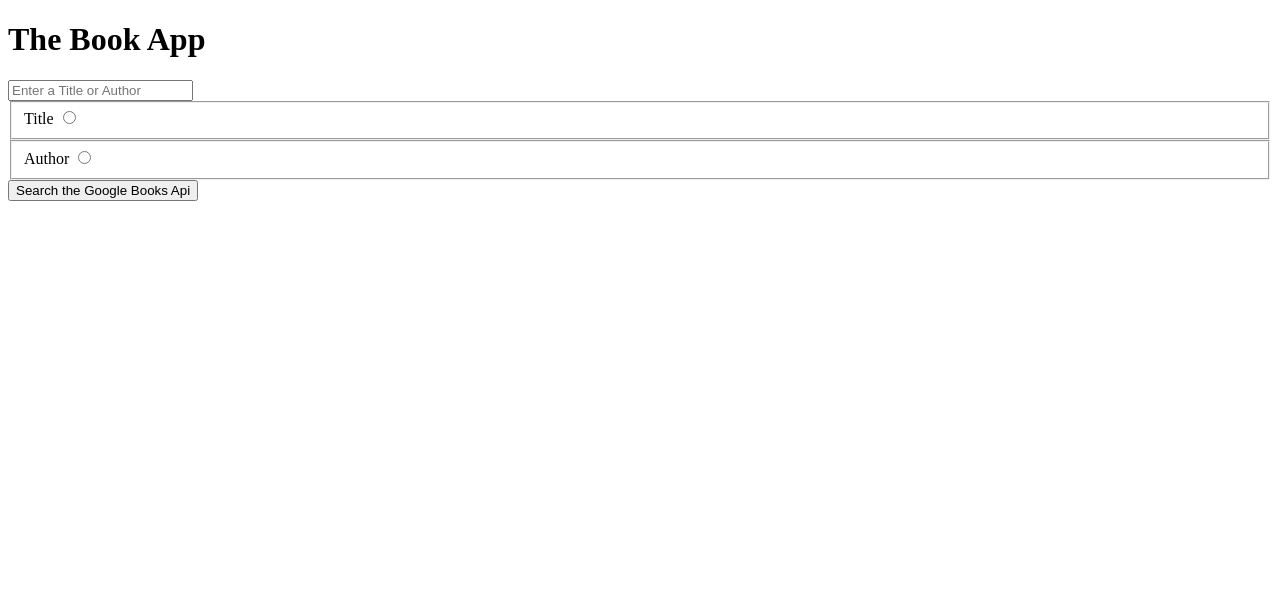
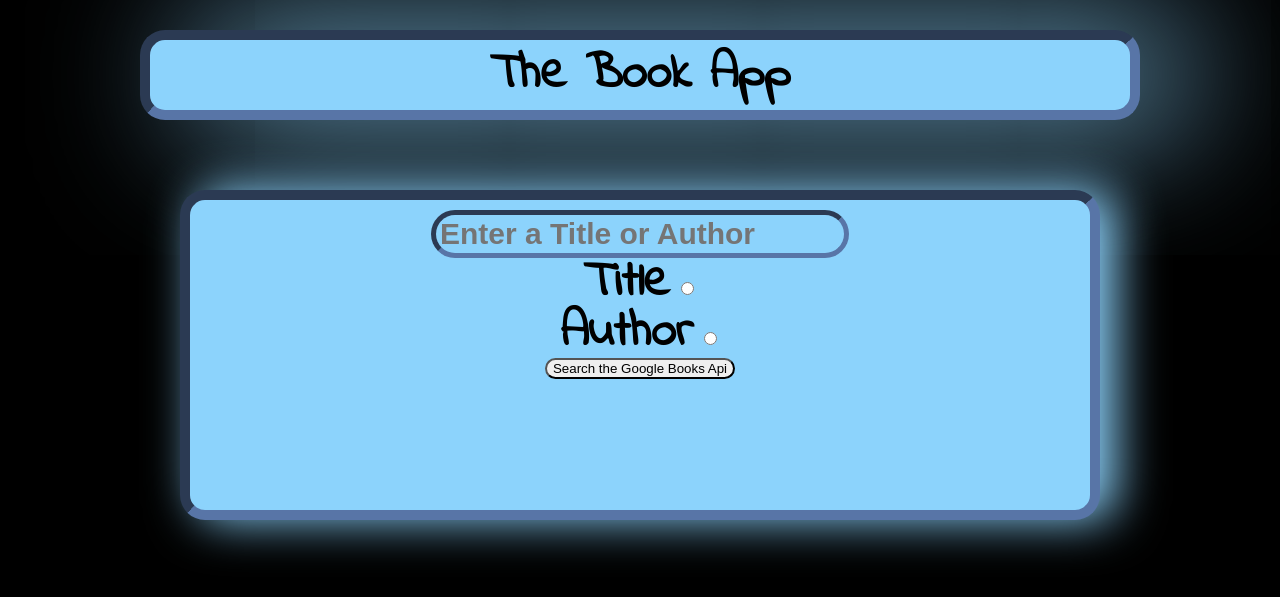
Before and after one commit to Avrey125/book_app, a Node server app: page /pages/searches/new in a window 1280 px wide. Shown: the top 597 px of the page. Run offline with Node 20, Linux system fonts and the light colour scheme.

Commit message:
workin css

```diff
--- a/data/books.sql
+++ b/data/books.sql
@@ -8,4 +8,4 @@ CREATE TABLE books (
 );
 
 INSERT INTO books (title, authors, image, description)
-VALUES('book', 'david', 'bookUrl', 'this book cool');
+VALUES('book', 'david', 'https://i.imgur.com/J5LVHEL.jpg', 'this book cool');
--- a/public/styles/base.css
+++ b/public/styles/base.css
@@ -1,8 +1,17 @@
-body{
-    border:1px solid red;
-    background-color:rgb(73,181,212);
-    width:960px;
+#indexBody{
     text-align:center;
     margin: 0 auto;
 
 };
+#newBody{
+    background-color:black;
+    text-align:center;
+    margin: 0 auto;
+    border:1px solid red;
+    text-align:center;
+}
+body{
+    background: black;
+    width:96opx;
+    text-align:center;
+}
--- a/public/styles/layout.css
+++ b/public/styles/layout.css
@@ -1,12 +1,3 @@
-#main{
-    background-color:	rgb(73,181,212);
-    width: 500px;
-    margin: 10px auto;
-    font-size: 50px;
-    box-shadow: 1em 0 1em rgb(140, 211, 252);
-    border: 10px groove rgb(88,117,167);
-    border-radius: 25px;
-}
 #top{
     border-radius: 25px;
     width: 700px;
@@ -21,6 +12,79 @@
 
 }
 
+#main{
+    background-color:	rgb(73,181,212);
+    width: 500px;
+    margin: 10px auto;
+    font-size: 50px;
+    box-shadow: 1em 0 1em rgb(140, 211, 252);
+    border: 10px groove rgb(88,117,167);
+    border-radius: 25px;
+    padding: 10px;
+}
+
 span{
     font-size:50px;
 }
+
+#nav{
+    display: flex;
+    justify-content: space-evenly;
+
+}
+a{
+    color: black;
+}
+a:hover{
+    color: rgb(88,117,167);
+}
+#newMain{
+
+    background-color: rgb(140, 211, 252);
+    height:300px;
+    border: 10px inset rgb(88,117,167);
+    border-radius: 25px;
+    display:flex;
+    flex-direction: column;
+
+    width:900px;
+    margin: 0 auto;
+    font-family:Indie Flower;
+    font-weight:bold;
+    padding-top:10px;
+    box-shadow: 1em 0 3em rgb(140, 211, 252);
+}
+
+#newTitle{
+    font-family:Indie Flower;
+    font-weight:bold;
+    font-size:50px;
+    background-color: rgb(140, 211, 252);
+    width:960px;
+    display:flex;
+    justify-content: center;
+    flex-direction: row;
+
+    margin: 30px auto;
+    margin-bottom:70px;
+    padding:10px;
+    border: 10px inset rgb(88,117,167);
+    border-radius: 25px;
+    box-shadow: 1em 0 3em rgb(140, 211, 252);
+
+}
+button{
+    border-radius:25px;
+}
+
+form > input{
+    border: 5px inset rgb(88,117,167);
+    border-radius:25px;
+    background-color: rgb(140, 211, 252);
+    color:black;
+    padding:2px;
+    padding-left:4px;
+    font-size:30px;
+    font-weight:bold;
+
+}
--- a/views/pages/searches/new.ejs
+++ b/views/pages/searches/new.ejs
@@ -2,23 +2,29 @@
   <html>
       <head>
         <title>book_app</title>
+        <link rel="stylesheet" href="/styles/reset.css" />
+        <link rel="stylesheet" href="/styles/base.css" />
+        <link rel="stylesheet" href="/styles/layout.css" />
+        <link rel="stylesheet" href="/styles/icons.css" />
+        <link rel="stylesheet" href="/styles/modules.css" />
+        <link href="https://fonts.googleapis.com/css?family=Big+Shoulders+Display%7CIndie+Flower&display=swap" rel="stylesheet">
       </head>
-      <body>
-        <main>
-          <h1>The Book App</h1>
+      <body id = "newBody">
+        <h1 id = "newTitle">The Book App</h1>
+        <main id = "newMain">
 
           <form action='/searches' method='post'>
               <input type="text" name="search" placeholder="Enter a Title or Author" required>
             <fieldset>
               <label for="title">
-                <span>Title</span>
+                <span id = "searchTitle">Title</span>
                 <input type="radio" name="search" value="title" required>
               </label>
             </fieldset>
 
             <fieldset>
               <label for="author">
-                <span>Author</span>
+                <span id = "searchAuthor">Author</span>
                 <input type="radio" name="search" value="author" required>
               </label>
             </fieldset>
```
Also changed, not shown: views/pages/index.ejs (+6 -3 lines).
